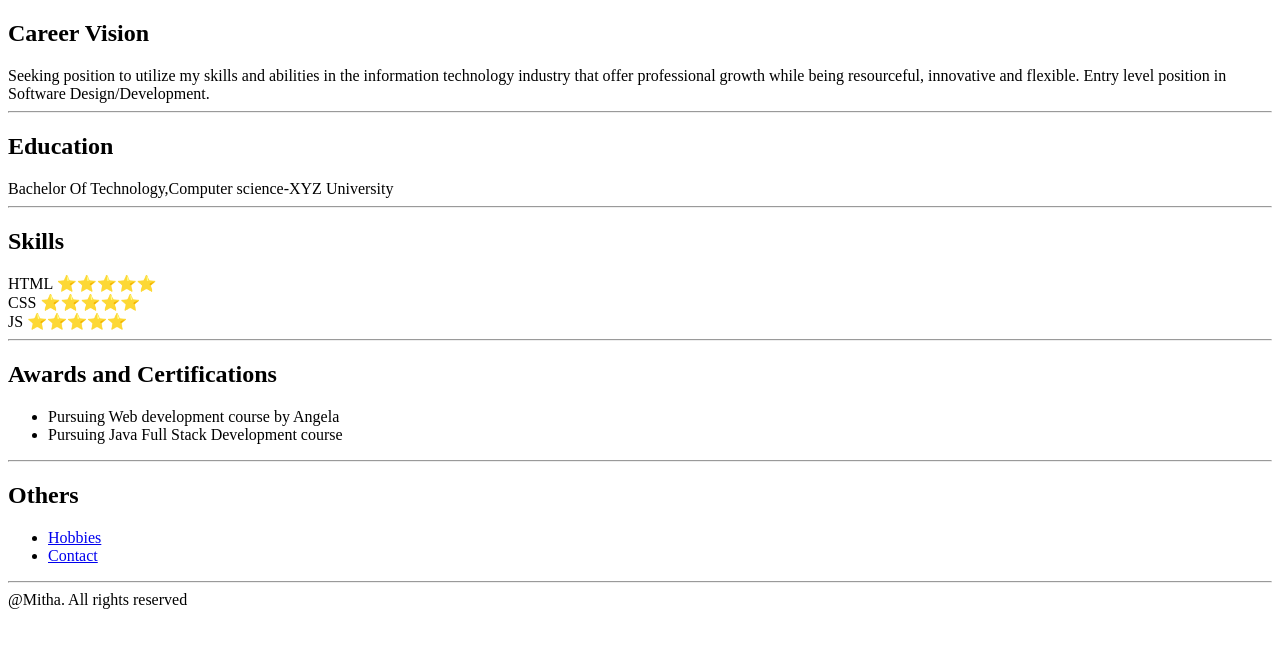
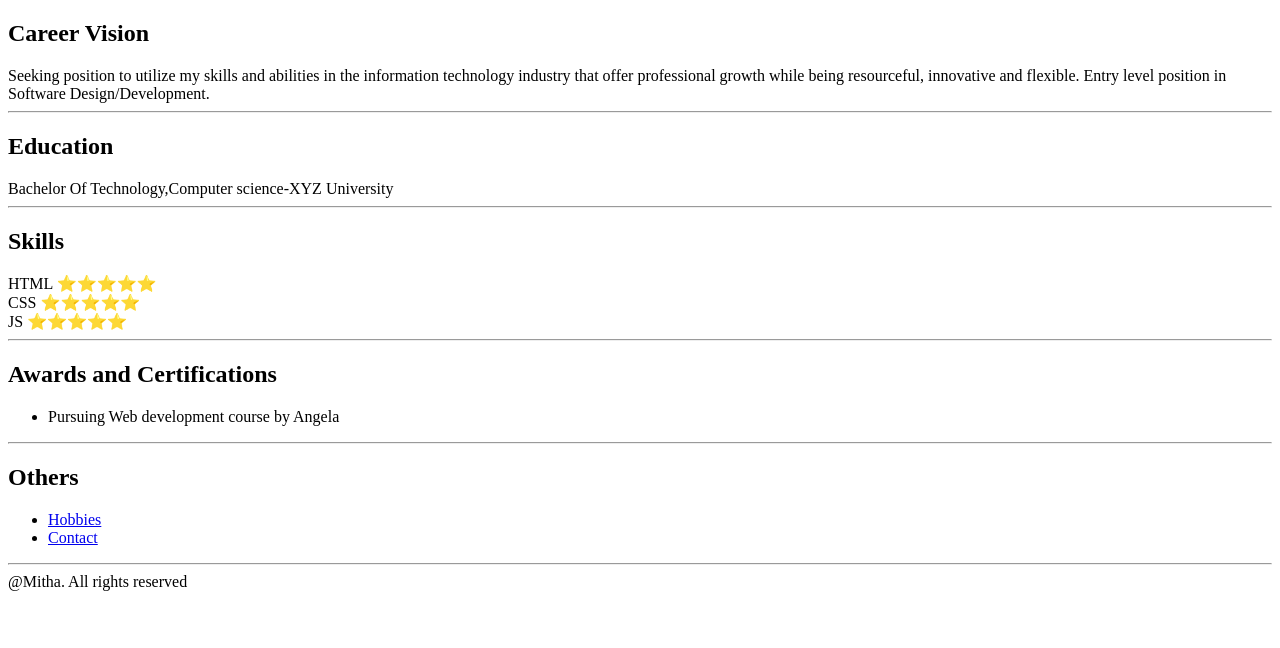
Before and after one commit to sushmitha444/Capstone-project1, a plain HTML site: page index.html in a window 1280 px wide. Drawn offline with Linux system fonts and the light colour scheme.

Commit message:
index.html

```diff
--- a/index.html
+++ b/index.html
@@ -20,7 +20,7 @@
     <h2>Awards and Certifications</h2>
     <ul>
         <li>Pursuing Web development course by Angela</li>
-        <li>Pursuing Java Full Stack Development course </li>
+
     </ul>
     <hr />
     <h2>Others</h2>
```
